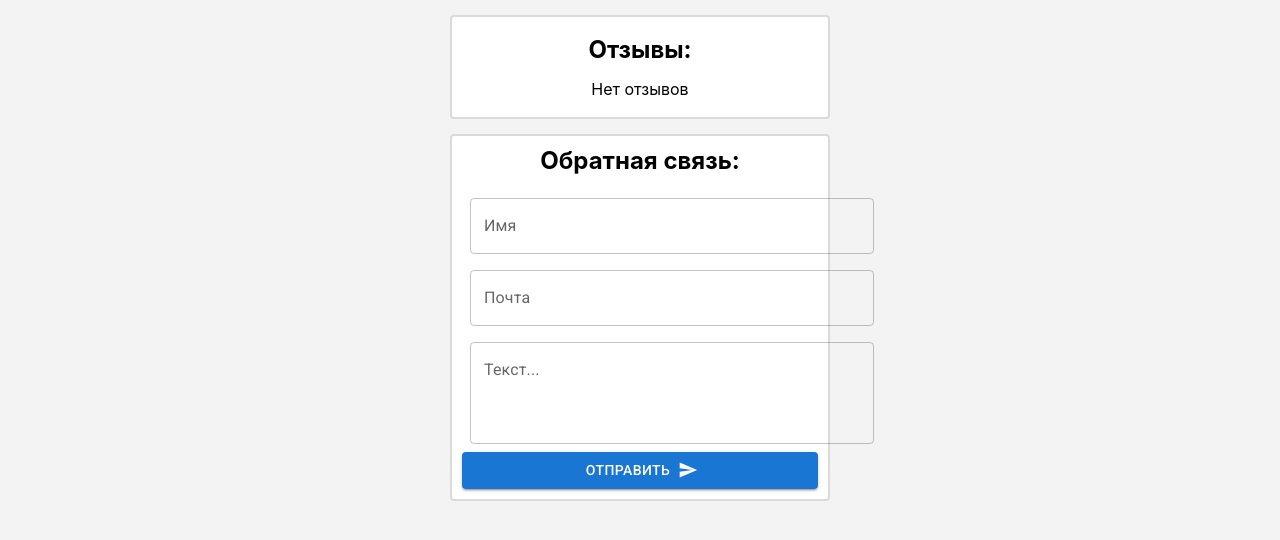
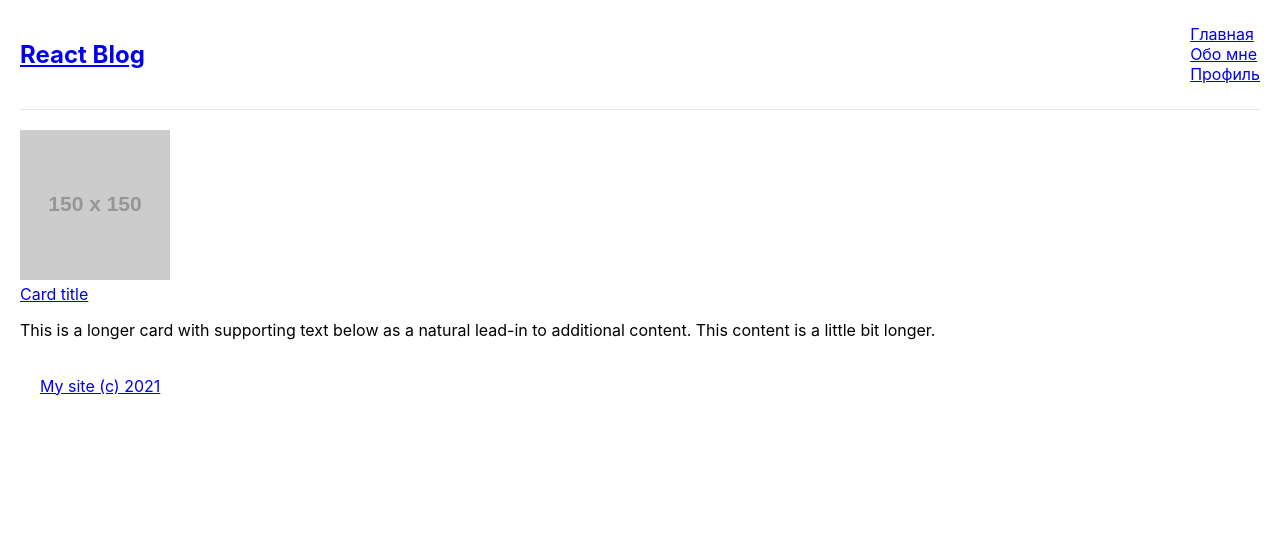
Before and after one commit to VladZimin/archakov-tutorials, a React (Create React App) app: page / in a window 1280 px wide. Shown: the top 540 px of the page. Built offline with nearby package versions, Linux system fonts and the light colour scheme.

Commit message:
Сделал ДЗ №6

```diff
--- a/package.json
+++ b/package.json
@@ -10,7 +10,9 @@
     "@testing-library/jest-dom": "^5.14.1",
     "@testing-library/react": "^11.2.7",
     "@testing-library/user-event": "^12.8.3",
+    "bootstrap": "^5.1.1",
     "react": "^17.0.2",
+    "react-bootstrap": "^2.0.0-rc.1",
     "react-dom": "^17.0.2",
     "react-scripts": "^4.0.3",
     "web-vitals": "^1.1.2"
--- a/src/index.css
+++ b/src/index.css
@@ -1,13 +1,17 @@
 body {
   margin: 0;
-  font-family: -apple-system, BlinkMacSystemFont, 'Segoe UI', 'Roboto', 'Oxygen',
-    'Ubuntu', 'Cantarell', 'Fira Sans', 'Droid Sans', 'Helvetica Neue',
-    sans-serif;
+  font-family: -apple-system, BlinkMacSystemFont, "Segoe UI", "Roboto", "Oxygen", "Ubuntu",
+  "Cantarell", "Fira Sans", "Droid Sans", "Helvetica Neue", sans-serif;
   -webkit-font-smoothing: antialiased;
   -moz-osx-font-smoothing: grayscale;
+  padding: 20px;
 }
 
-code {
-  font-family: source-code-pro, Menlo, Monaco, Consolas, 'Courier New',
-    monospace;
+header {
+  display: flex;
+  align-items: center;
+  justify-content: space-between;
+  padding-bottom: 20px;
+  margin-bottom: 20px;
+  border-bottom: 1px solid rgba(0, 0, 0, 0.1);
 }
--- a/src/index.js
+++ b/src/index.js
@@ -1,7 +1,7 @@
 import React from 'react'
 import ReactDOM from 'react-dom'
 import './index.css'
-import App from './tutorial-5/App'
+import App from './tutorial-6/App'
 
 ReactDOM.render(
   <React.StrictMode>
--- /dev/null
+++ b/src/tutorial-6/App.js
@@ -0,0 +1,69 @@
+import { Nav, Navbar, Row, Col, Card } from 'react-bootstrap'
+import Article from './components/Article'
+
+const App = () => {
+  const { pathname } = window.location
+  const postId = pathname.match(/\d+/)
+
+  return (
+    <div className="App">
+      <header>
+        <h2>
+          <a href="/">React Blog</a>
+        </h2>
+        <Nav variant="pills" defaultActiveKey="/">
+          <Nav.Item>
+            <Nav.Link eventKey="/home" to="/">
+              Главная
+            </Nav.Link>
+          </Nav.Item>
+          <Nav.Item>
+            <Nav.Link eventKey="/home" to="/about">
+              Обо мне
+            </Nav.Link>
+          </Nav.Item>
+          <Nav.Item>
+            <Nav.Link eventKey="/home" to="/profile">
+              Профиль
+            </Nav.Link>
+          </Nav.Item>
+        </Nav>
+      </header>
+      {pathname === '/' && (
+        <Row xs={1} md={3} className="g-4">
+          <Col>
+            <Card>
+              <Card.Img
+                variant="top"
+                src="https://via.placeholder.com/150x150"
+              />
+              <Card.Body>
+                <Card.Title>
+                  <a href="/post/1">Card title</a>
+                </Card.Title>
+                <Card.Text>
+                  This is a longer card with supporting text below as a natural
+                  lead-in to additional content. This content is a little bit
+                  longer.
+                </Card.Text>
+              </Card.Body>
+            </Card>
+          </Col>
+        </Row>
+      )}
+      {/* ------------------------------------------------------- */}
+      {pathname.includes('post') && <Article id={postId} />}
+      {/* ------------------------------------------------------- */}
+      {pathname === '/about' && (
+        <Card>
+          <Card.Body>Это мой личный сайт!</Card.Body>
+        </Card>
+      )}
+      <br />
+      <Navbar bg="light" style={{ paddingLeft: 20 }}>
+        <Navbar.Brand href="#home">My site (c) 2021</Navbar.Brand>
+      </Navbar>
+    </div>
+  )
+}
+export default App
--- /dev/null
+++ b/src/tutorial-6/components/Article.jsx
@@ -0,0 +1,18 @@
+const Article = ({ id }) => {
+  return (
+    <div>
+      <h1>Статья №{id}</h1>
+      <p>
+        Lorem ipsum dolor sit amet consectetur adipisicing elit. Molestiae
+        distinctio fuga animi aliquam sit id veritatis, doloribus ducimus quas,
+        dignissimos non minima quia amet possimus? Impedit nemo ducimus fuga
+        rem!
+      </p>
+      <a href="/">
+        <button>Назад</button>
+      </a>
+    </div>
+  )
+}
+
+export default Article
```
Also changed, not shown: 1 other file (tests, documents, lock files or other folders).
